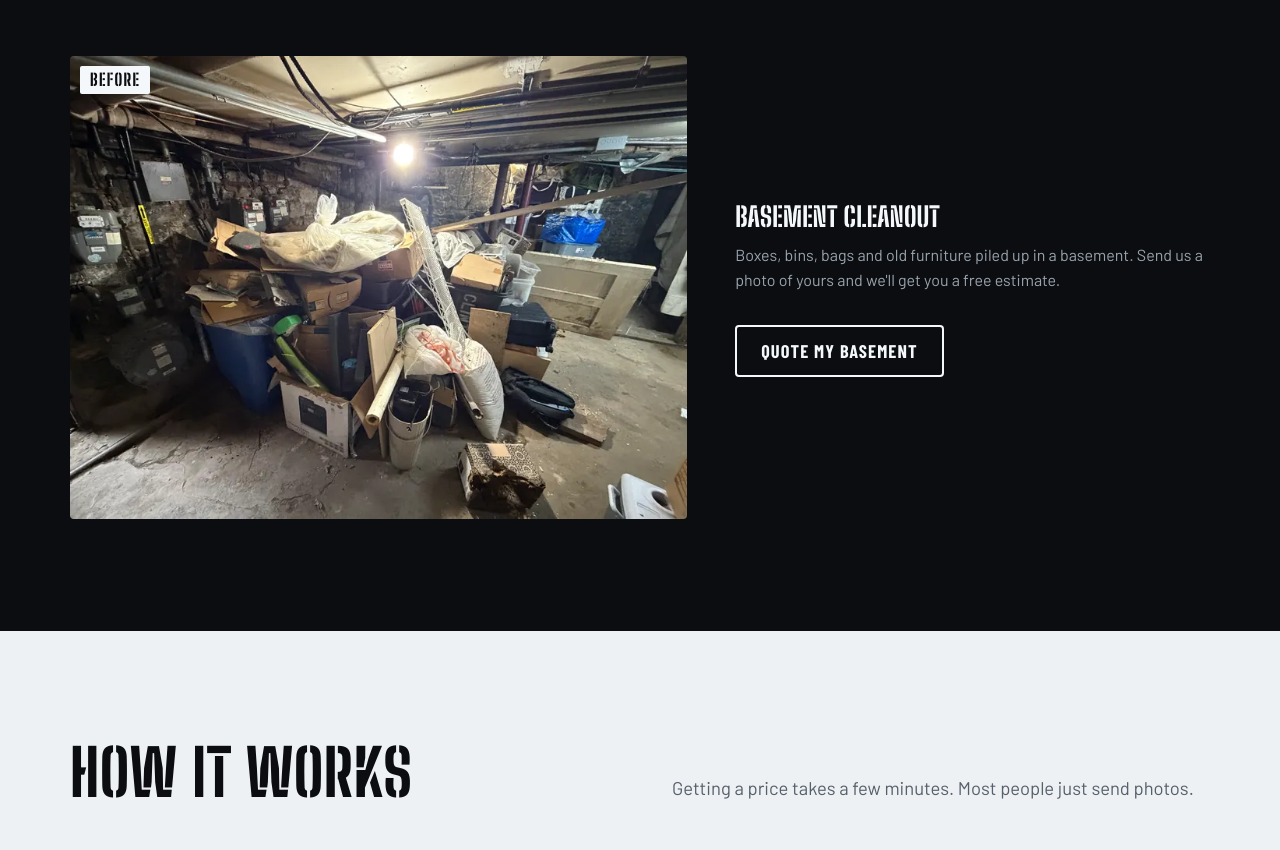
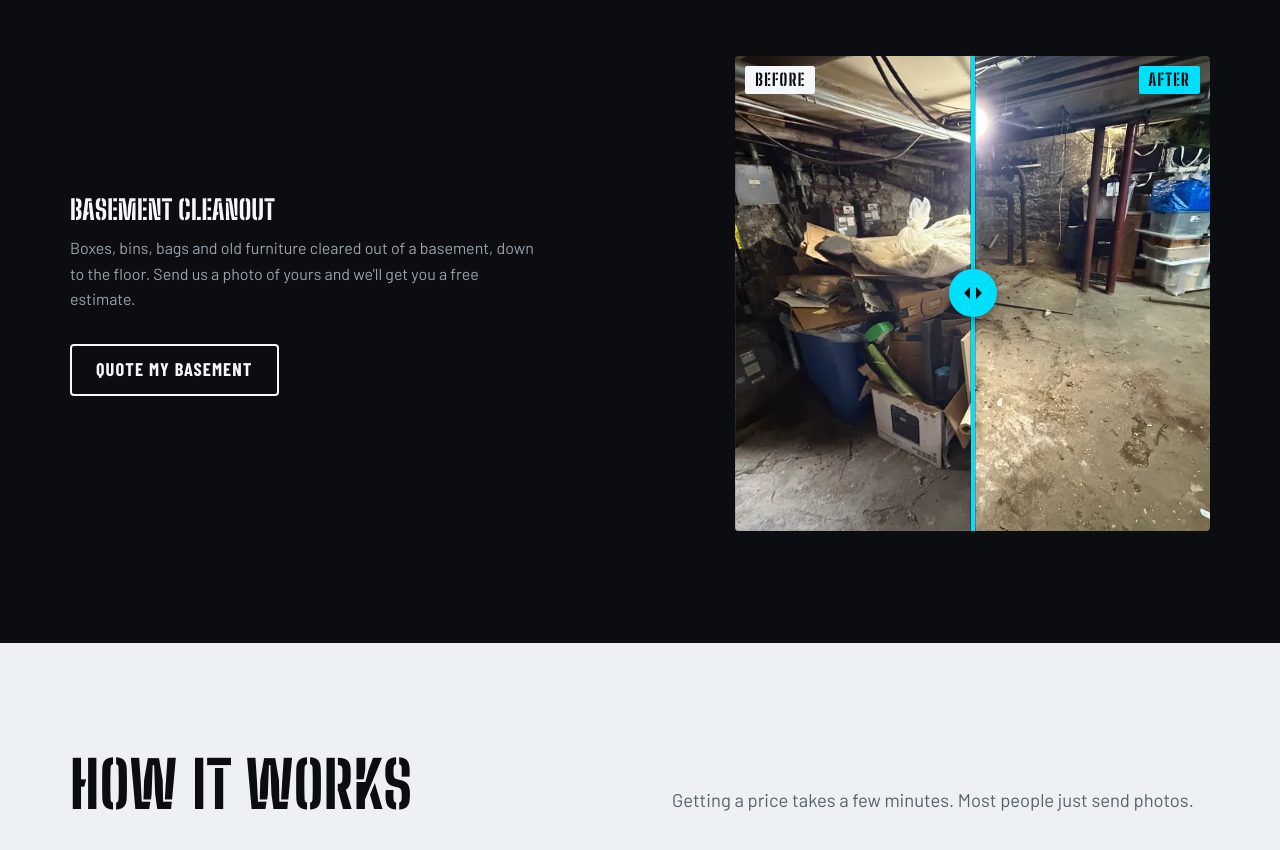
Before and after one commit to bigpapiken/clearoutcrew-website, a plain HTML site: page site/index.html in a window 1280 px wide. Shown: the part 3059-3909 px from the top of the page. Drawn offline with Linux system fonts and the light colour scheme.

Commit message:
Basement before/after slider

```diff
--- a/site/index.html
+++ b/site/index.html
@@ -629,8 +629,14 @@ fieldset{border:0;padding:0;margin:0}
           <figure class="shot" style="margin:0"><img src="img/storage-1200.webp" srcset="img/storage-640.webp 640w, img/storage-800.webp 800w, img/storage-1200.webp 1200w" sizes="(max-width:700px) 92vw, 55vw" alt="Storage unit filled with chairs, boxes, bags and a filing cabinet, ready to be cleared out" width="1200" height="1588" loading="lazy" style="object-position:50% 60%"></figure>
         </div>
         <div class="job-solo flip">
-          <div class="job-cap"><h3>Basement cleanout</h3><p>Boxes, bins, bags and old furniture piled up in a basement. Send us a photo of yours and we'll get you a free estimate.</p><p><a class="btn btn-line" href="#quote" data-job="Apartment or house cleanout" style="margin-top:20px">Quote my basement</a></p></div>
-          <figure class="shot" style="margin:0"><img src="img/basement-before-1200.webp" srcset="img/basement-before-640.webp 640w, img/basement-before-800.webp 800w, img/basement-before-1200.webp 1200w" sizes="(max-width:700px) 92vw, 55vw" alt="Cluttered basement with boxes, bins, bags and old furniture, ready to be cleared out" width="1200" height="896" loading="lazy"><span class="tag tag-before">Before</span></figure>
+          <div class="job-cap"><h3>Basement cleanout</h3><p>Boxes, bins, bags and old furniture cleared out of a basement, down to the floor. Send us a photo of yours and we'll get you a free estimate.</p><p><a class="btn btn-line" href="#quote" data-job="Apartment or house cleanout" style="margin-top:20px">Quote my basement</a></p></div>
+          <div class="cmp" style="aspect-ratio:1/1">
+            <img class="cmp-img" src="img/basement-after-1200.webp" srcset="img/basement-after-640.webp 640w, img/basement-after-800.webp 800w, img/basement-after-1200.webp 1200w" sizes="(max-width:700px) 92vw, 55vw" alt="Basement after the cleanout: floor cleared, with storage bins kept along the wall" width="1200" height="1592" loading="lazy" style="object-position:50% 55%">
+            <img class="cmp-img cmp-before" src="img/basement-before-1200.webp" srcset="img/basement-before-640.webp 640w, img/basement-before-800.webp 800w, img/basement-before-1200.webp 1200w" sizes="(max-width:700px) 92vw, 55vw" alt="Basement before: boxes, bins, bags and old furniture piled in the middle of the floor" width="1200" height="896" loading="lazy">
+            <span class="tag tag-before">Before</span><span class="tag tag-after tag-r">After</span>
+            <span class="cmp-handle" aria-hidden="true"><span class="cmp-knob"><svg viewBox="0 0 24 24" fill="currentColor"><path d="M9 6 3 12l6 6zM15 6l6 6-6 6z"/></svg></span></span>
+            <input class="cmp-range" type="range" min="0" max="100" value="50" aria-label="Basement cleanout: slide to compare before and after">
+          </div>
         </div>
       </div>
     </div>
```
Also changed, not shown: site/img/basement-after-1200.webp (added), site/img/basement-after-640.webp (added), site/img/basement-after-800.webp (added).
